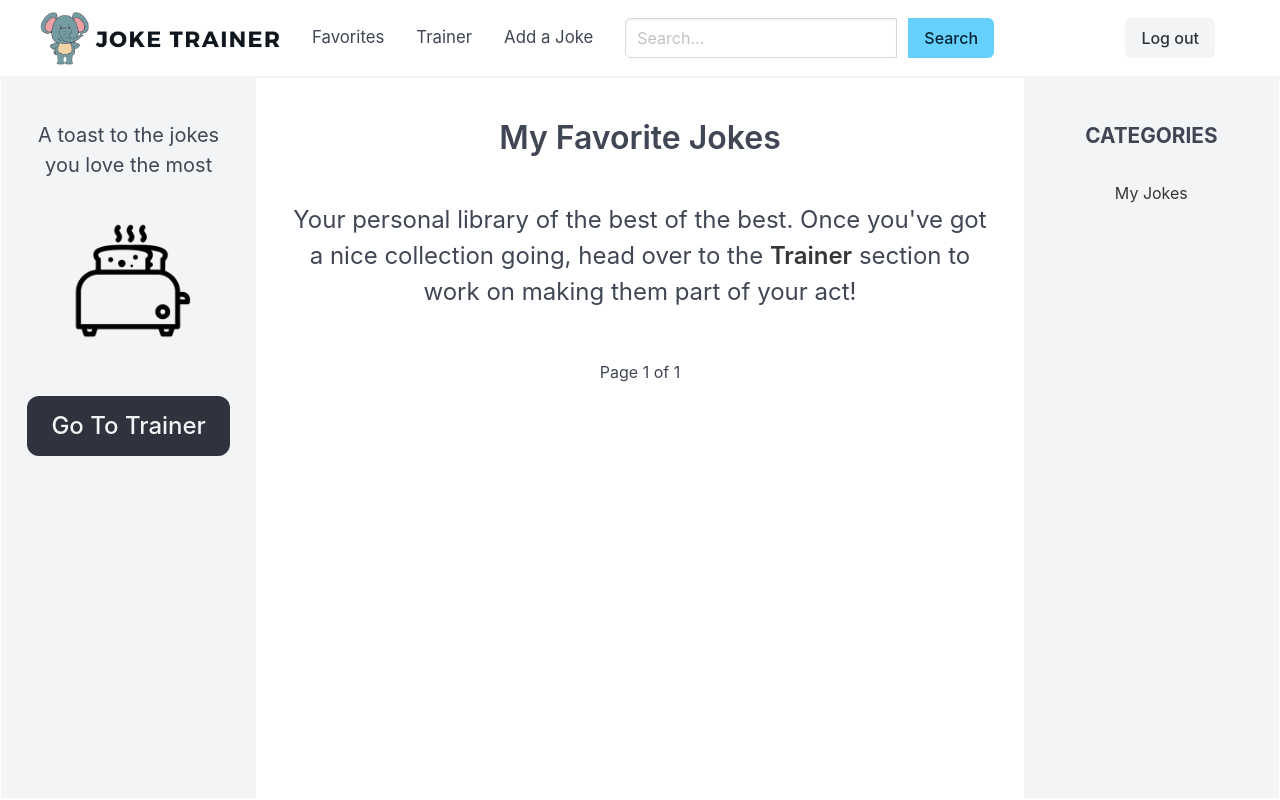
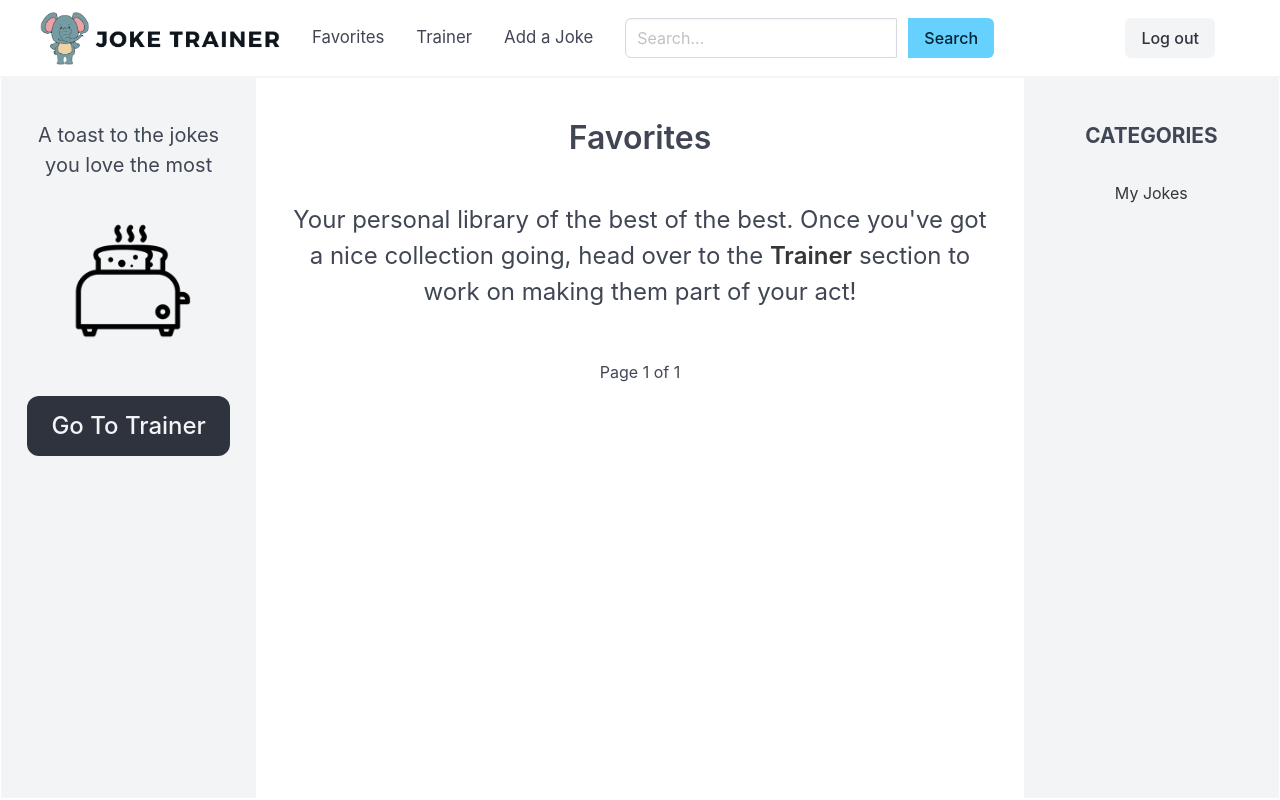
Before and after one commit to robbyhecht/joke-trainer, a Django app: page /favorites in a window 1280 px wide. Run offline with Django 3.2, Linux system fonts and the light colour scheme; the visitor is signed in with stand-in values (Sample User, id 1); data that the repository does not hold is empty; parts of the project's set-up code (start-up, migrations or seed data) failed here and were passed over; some libraries are stand-ins or nearby versions.

Commit message:
simplified headers in trainer and favorites

```diff
--- a/jt/templates/favorite_jokes.html
+++ b/jt/templates/favorite_jokes.html
@@ -19,7 +19,7 @@
   <div class="all-center-div">
     <div class="allcards-container">
       <div class="main-header-container center-header-container">
-        <h1 class="main-header is-size-3 has-text-weight-semibold">My Favorite Jokes</h1>
+        <h1 class="main-header is-size-3 has-text-weight-semibold">Favorites</h1>
       </div>
         <div class="explanation-container">
           <h3 class="main-text has-text-centered">Your personal library of the best of the best. Once you've got a nice collection going, head over to the <strong><a href="{% url 'jt:favorites_trainer' %}" class="is-dark" id="trainer-text-link">Trainer</a></strong> section to work on making them part of your act!</h3>
--- a/jt/templates/favorite_trainer.html
+++ b/jt/templates/favorite_trainer.html
@@ -19,7 +19,7 @@
   <div class="all-center-div">
     <div class="allcards-container">
       <div class="main-header-container center-header-container">
-        <h1 class="main-header is-size-3 has-text-weight-semibold">Joke Trainer</h1>
+        <h1 class="main-header is-size-3 has-text-weight-semibold">Trainer</h1>
       </div>
       <div class="explanation-container">
         <h3 class="main-text has-text-centered">Your favorite jokes are hidden on the back of these cards with <strong>only a hint</strong> to jog your memory. How many can you remember?</h3>
```
